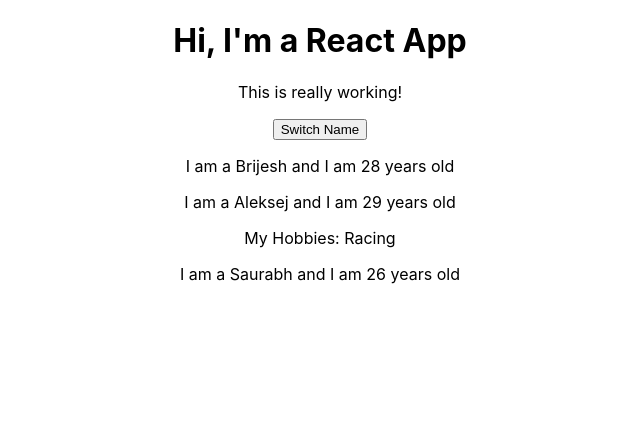
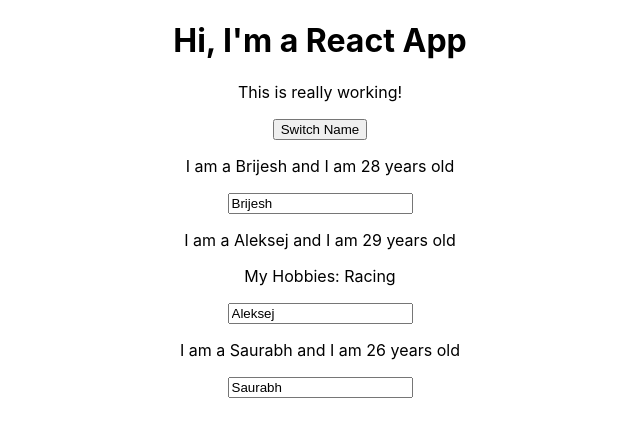
Before and after one commit to bchhabra/reactjs, a React (Create React App) app: page / in a window 1280 px wide. Shown: the top 436 px of the page, without its empty margins (320-960 px from the left). Built offline with nearby package versions, Linux system fonts and the light colour scheme.

Commit message:
2 way binding

```diff
--- a/src/App.js
+++ b/src/App.js
@@ -24,6 +24,18 @@
     });
   };
 
+  nameChangeHandler = (event) => {
+    // console.log('Was clicked!');
+    // DON'T DO THIS: this.state.persons[0].name = 'Maximilian';
+    this.setState({
+      persons: [
+        { name: 'Brijesh', age: 28 },
+        { name: event.target.value, age: 29 },
+        { name: 'Saurabh', age: 27 }
+      ]
+    });
+  };
+
   render() {
     return (
       <div className="App">
@@ -38,6 +50,7 @@
           name={this.state.persons[1].name}
           age={this.state.persons[1].age}
           click={this.switchNameHandler.bind(this, 'Nidhi')}
+          change={this.nameChangeHandler}
         >
           My Hobbies: Racing
         </Person>
--- a/src/Person/Person.js
+++ b/src/Person/Person.js
@@ -6,6 +6,7 @@
     <div>
         <p onClick = {props.click}>I am a {props.name} and I am {props.age} years old</p>
         <p>{props.children}</p>
+        <input type="text" onChange={props.change} value={props.name}/>
 
     </div>
 )
```
